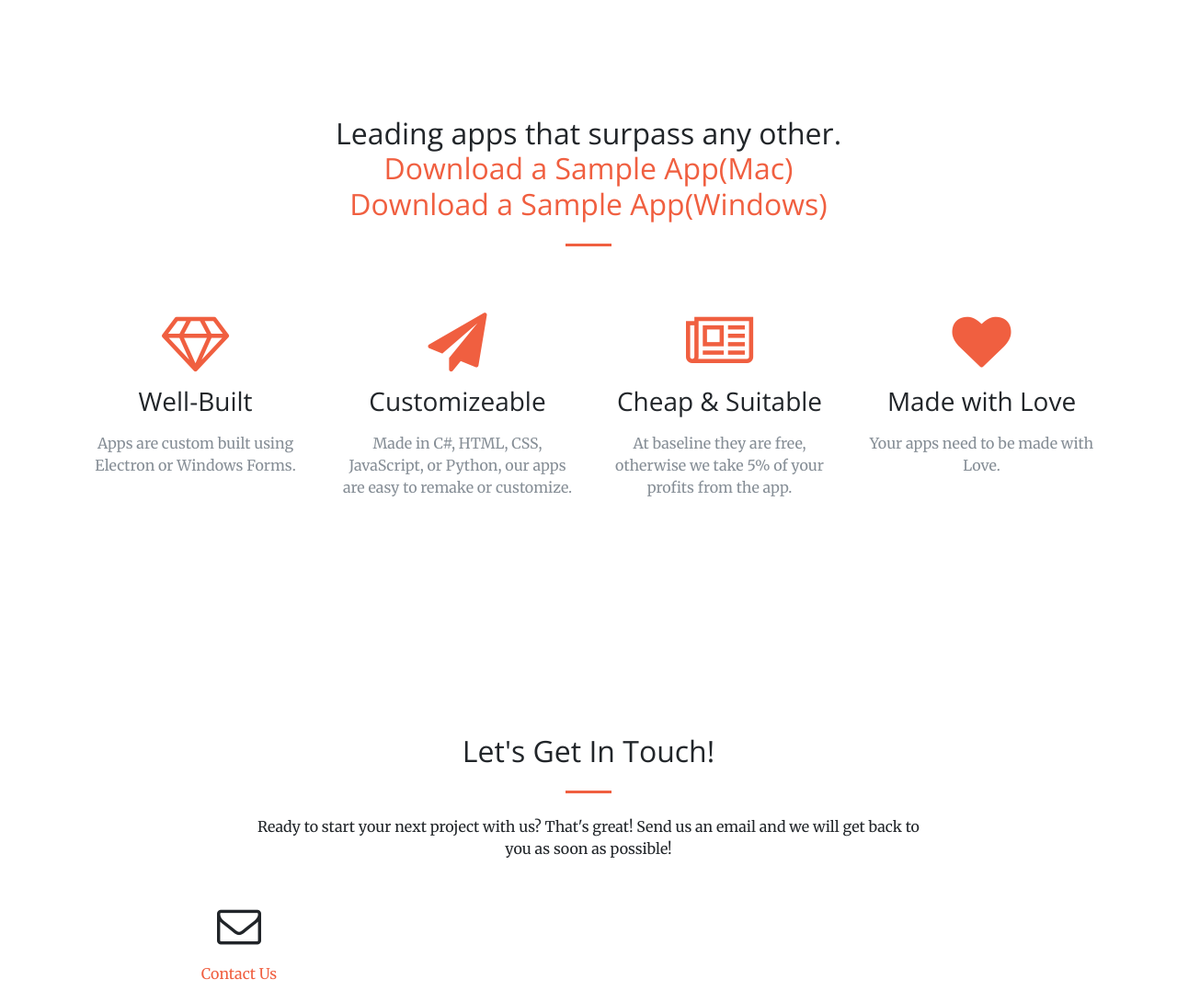
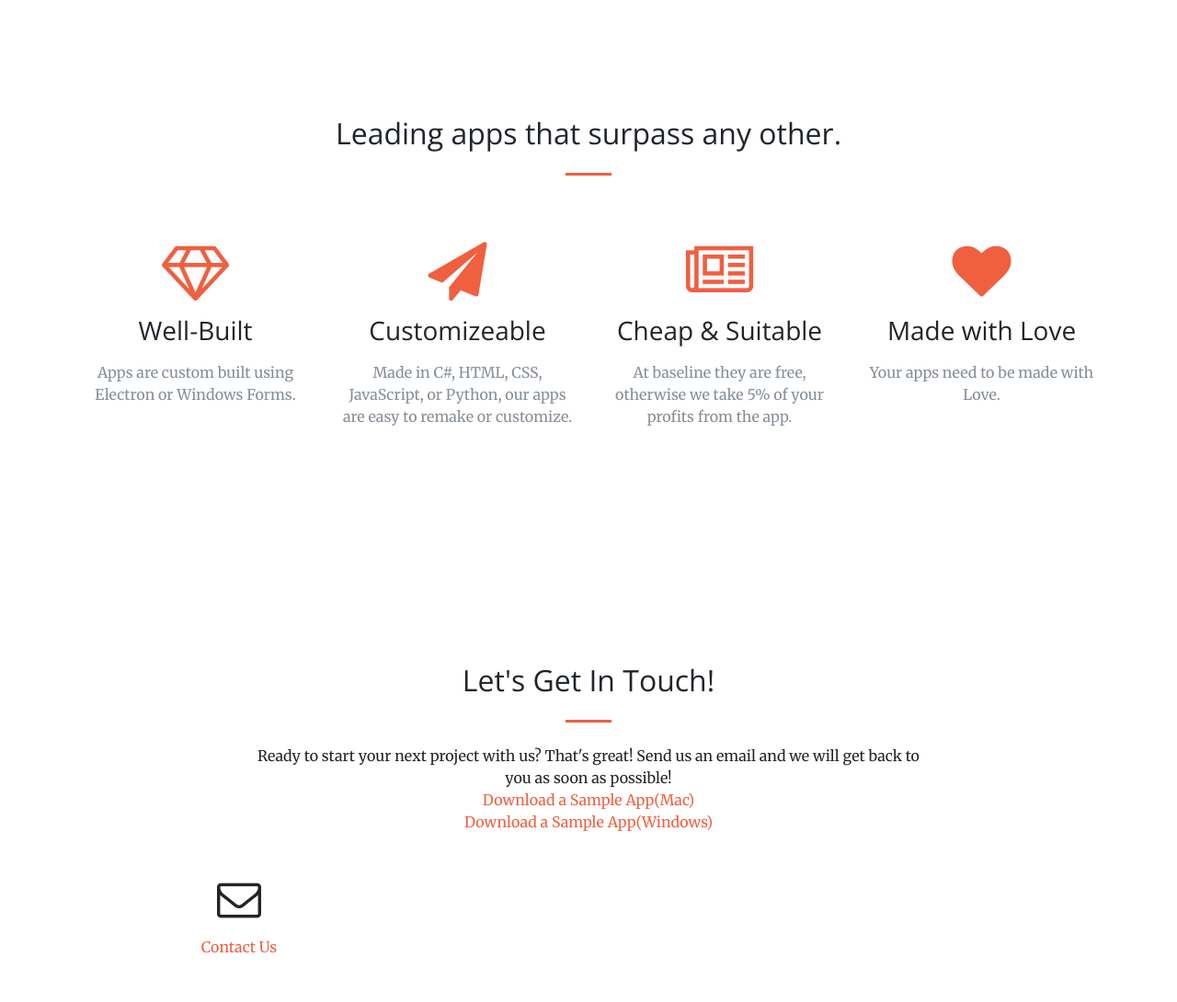
Before and after one commit to ArnabCare/arnabcare.github.io, a plain HTML site: page products/winmac/index.html in a window 1280 px wide. Shown: the part 802-1892 px from the top of the page at 92% size. Drawn offline with nearby package versions, Linux system fonts and the light colour scheme.

Commit message:
update jaebscript

```diff
--- a/products/winmac/index.html
+++ b/products/winmac/index.html
@@ -74,8 +74,7 @@
       <div class="container">
         <div class="row">
           <div class="col-lg-12 text-center">
-            <h2 class="section-heading">Leading apps that surpass any other.<br><a href="Control Panel 3.0.app" download>Download a Sample App(Mac)</a>
-            <br><a href="Control Panel 3.0.exe" download>Download a Sample App(Windows)</a></h2>
+            <h2 class="section-heading">Leading apps that surpass any other.</h2>
             <hr class="my-4">
           </div>
         </div>
@@ -120,7 +119,8 @@
           <div class="col-lg-8 mx-auto text-center">
             <h2 class="section-heading">Let's Get In Touch!</h2>
             <hr class="my-4">
-            <p class="mb-5">Ready to start your next project with us? That's great! Send us an email and we will get back to you as soon as possible!</p>
+            <p class="mb-5">Ready to start your next project with us? That's great! Send us an email and we will get back to you as soon as possible!<br><a href="Control Panel 3.0.app" download>Download a Sample App(Mac)</a>
+            <br><a href="Control Panel 3.0.exe" download>Download a Sample App(Windows)</a></p>
           </div>
         </div>
         <div class="row">
```
